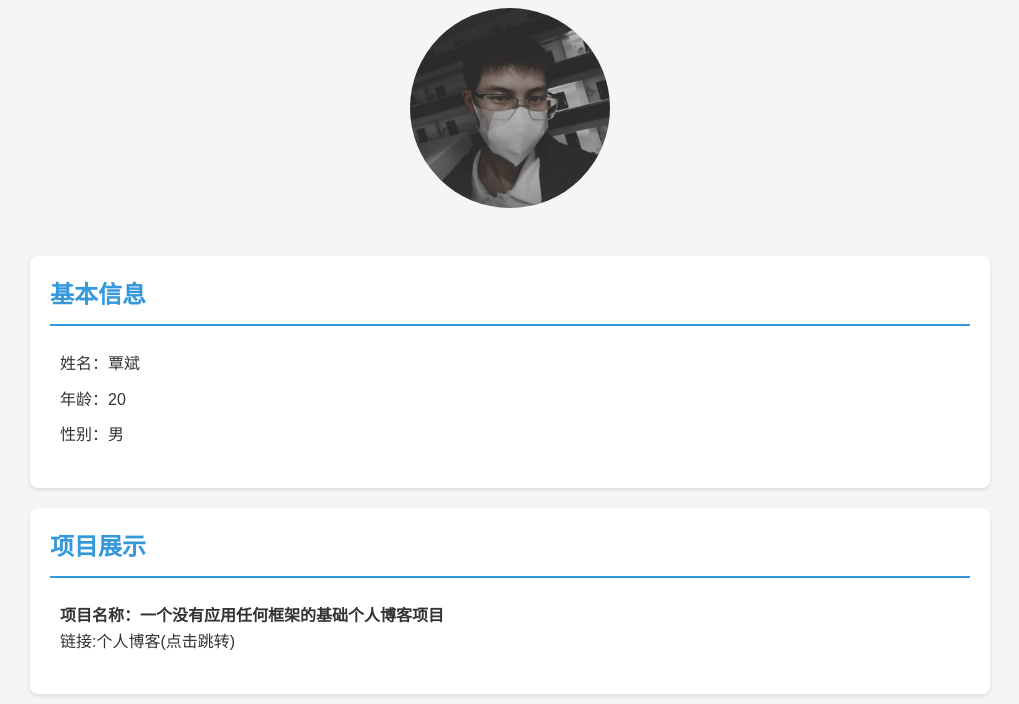
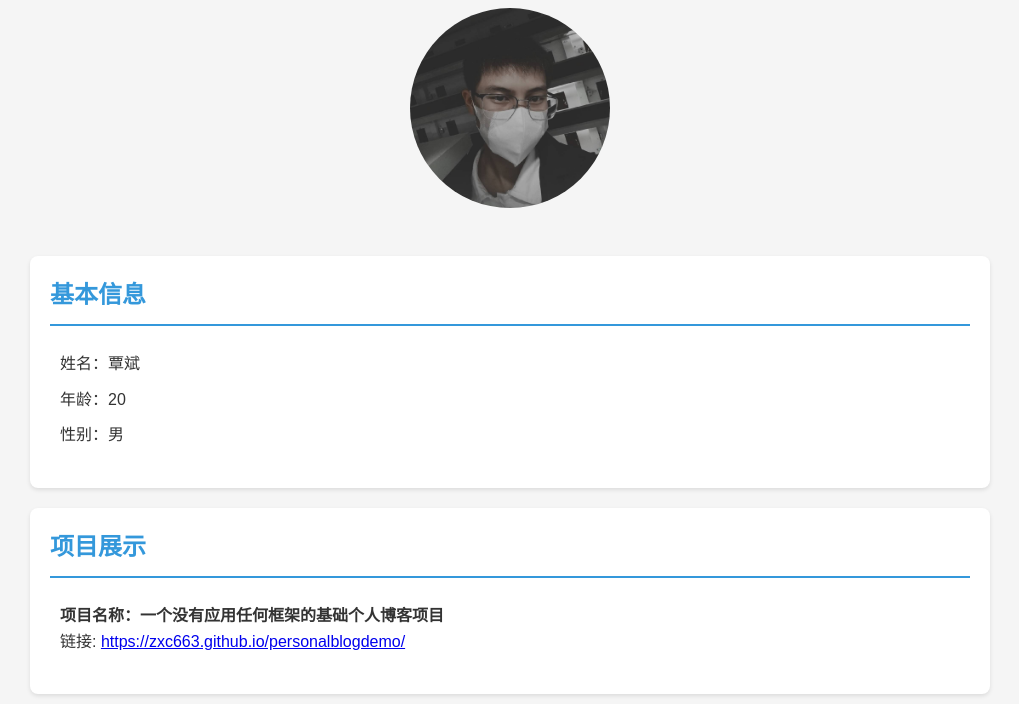
Before and after one commit to zxc663/ThirteenXino, a plain HTML site: page index.html in a window 1280 px wide. Shown: the part 96-800 px from the top of the page, without its empty margins (130-1149 px from the left). Drawn offline with Linux system fonts and the light colour scheme.

Commit message:
Update index.html
3

Signed-off-by: zxc663 <zxc663996@outlook.com>

```diff
--- a/index.html
+++ b/index.html
@@ -28,7 +28,9 @@
             <h2>项目展示</h2>
             <div class="info-content">
                <h4>项目名称：一个没有应用任何框架的基础个人博客项目</h4>
-                <p>链接:<a src="https://zxc663.github.io/personalblogdemo/">个人博客(点击跳转)</a></p>
+                <p>链接: <a href="https://zxc663.github.io/personalblogdemo/">
+                    https://zxc663.github.io/personalblogdemo/</a>
+                    </p>
             </div>
         </section>
 
```
